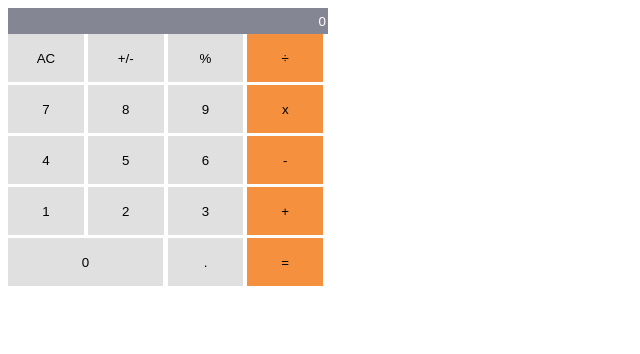
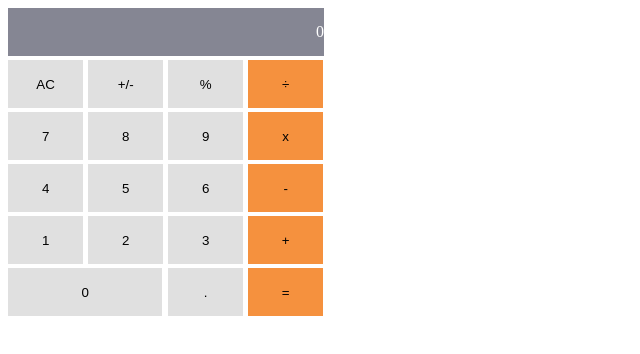
Before and after one commit to ivaan1992/Math-Magicians, a React (Create React App) app: page / in a window 1280 px wide. Shown: the top 354 px of the page, without its empty margins (0-640 px from the left). Built offline with nearby package versions, Linux system fonts and the light colour scheme.

Commit message:
Install logic and calculator is working now

```diff
--- a/package.json
+++ b/package.json
@@ -6,6 +6,7 @@
     "@testing-library/jest-dom": "^5.16.2",
     "@testing-library/react": "^12.1.4",
     "@testing-library/user-event": "^13.5.0",
+    "big.js": "^6.1.1",
     "react": "^17.0.2",
     "react-dom": "^17.0.2",
     "react-scripts": "5.0.0",
--- a/src/App.css
+++ b/src/App.css
@@ -1,18 +1,22 @@
 .input {
-  width: 25%;
-  height: 3vh;
+  width: 100%;
+  height: 6vh;
   background-color: #858693;
   color: #fff;
   text-align: end;
   border: none;
+  grid-column: 1/5;
+  align-items: center;
+  justify-content: end;
+  display: flex;
 }
 
-.buttons {
+.Calculator {
   align-self: center;
   width: 25%;
   display: grid;
   grid-template-columns: 1fr 1fr 1fr 1fr;
-  grid-gap: 3px;
+  grid-gap: 0.250rem;
 }
 
 .calculatorBtn {
--- a/src/components/Calculator.js
+++ b/src/components/Calculator.js
@@ -1,6 +1,52 @@
-import React, { Component } from 'react';
+import React, { useState } from 'react';
+import calculate from '../logic/calculate';
 
-class Calculator extends Component {
+const Calculator = () => {
+  const [states, setState] = useState({});
+
+  const Calculate = (e) => {
+    setState(calculate(states, e.target.value));
+  };
+
+  const Display = () => {
+    const { total, next } = states;
+    if (total === null && next === null) {
+      return 0;
+    }
+    if (next === null) {
+      return total;
+    }
+    return next;
+  };
+  return (
+    <div className="Calculator">
+      <span className="input"><span className="number">{Display() || 0 }</span></span>
+      <button onClick={Calculate} type="submit" value="AC" className="calculatorBtn">AC</button>
+      <button onClick={Calculate} type="submit" value="+/-" className="calculatorBtn">+/-</button>
+      <button onClick={Calculate} type="submit" value="%" className="calculatorBtn">%</button>
+      <button onClick={Calculate} type="submit" value="÷" className="calculatorBtn orange">÷</button>
+      <button onClick={Calculate} type="submit" value="7" className="calculatorBtn">7</button>
+      <button onClick={Calculate} type="submit" value="8" className="calculatorBtn">8</button>
+      <button onClick={Calculate} type="submit" value="9" className="calculatorBtn">9</button>
+      <button onClick={Calculate} type="submit" value="x" className="calculatorBtn orange">x</button>
+      <button onClick={Calculate} type="submit" value="4" className="calculatorBtn">4</button>
+      <button onClick={Calculate} type="submit" value="5" className="calculatorBtn">5</button>
+      <button onClick={Calculate} type="submit" value="6" className="calculatorBtn">6</button>
+      <button onClick={Calculate} type="submit" value="-" className="calculatorBtn orange">-</button>
+      <button onClick={Calculate} type="submit" value="1" className="calculatorBtn">1</button>
+      <button onClick={Calculate} type="submit" value="2" className="calculatorBtn">2</button>
+      <button onClick={Calculate} type="submit" value="3" className="calculatorBtn">3</button>
+      <button onClick={Calculate} type="submit" value="+" className="calculatorBtn orange">+</button>
+      <button onClick={Calculate} type="submit" value="0" className="calculatorBtn btn0">0</button>
+      <button onClick={Calculate} type="submit" value="." className="calculatorBtn">.</button>
+      <button onClick={Calculate} type="submit" value="=" className="calculatorBtn orange">=</button>
+    </div>
+  );
+};
+
+export default Calculator;
+
+/* class Calculator extends Component {
   constructor(props) {
     super(props);
     this.state = {};
@@ -34,6 +80,4 @@ class Calculator extends Component {
       </div>
     );
   }
-}
-
-export default Calculator;
+} */
```
Also changed, not shown: src/logic/calculate.js (line endings or trailing spaces), src/logic/operate.js (line endings or trailing spaces), 1 other file (tests, documents, lock files or other folders).
